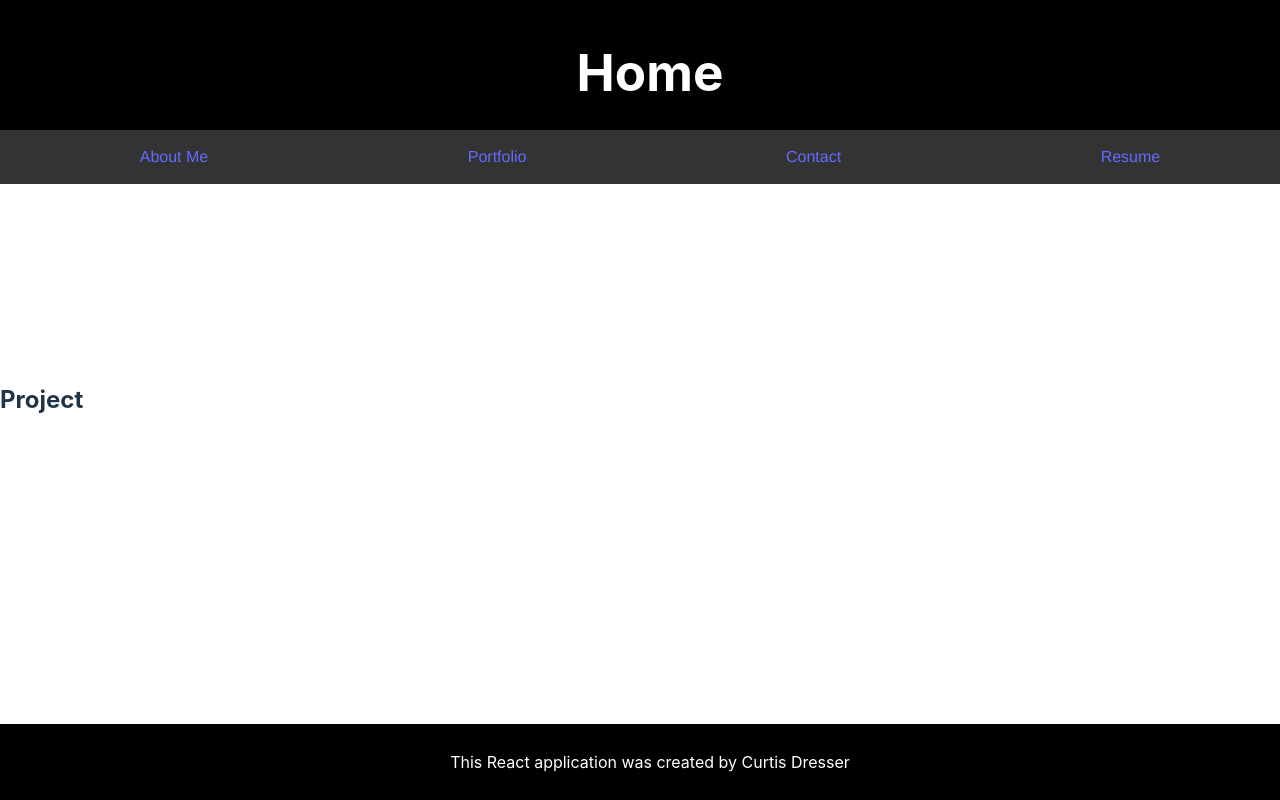
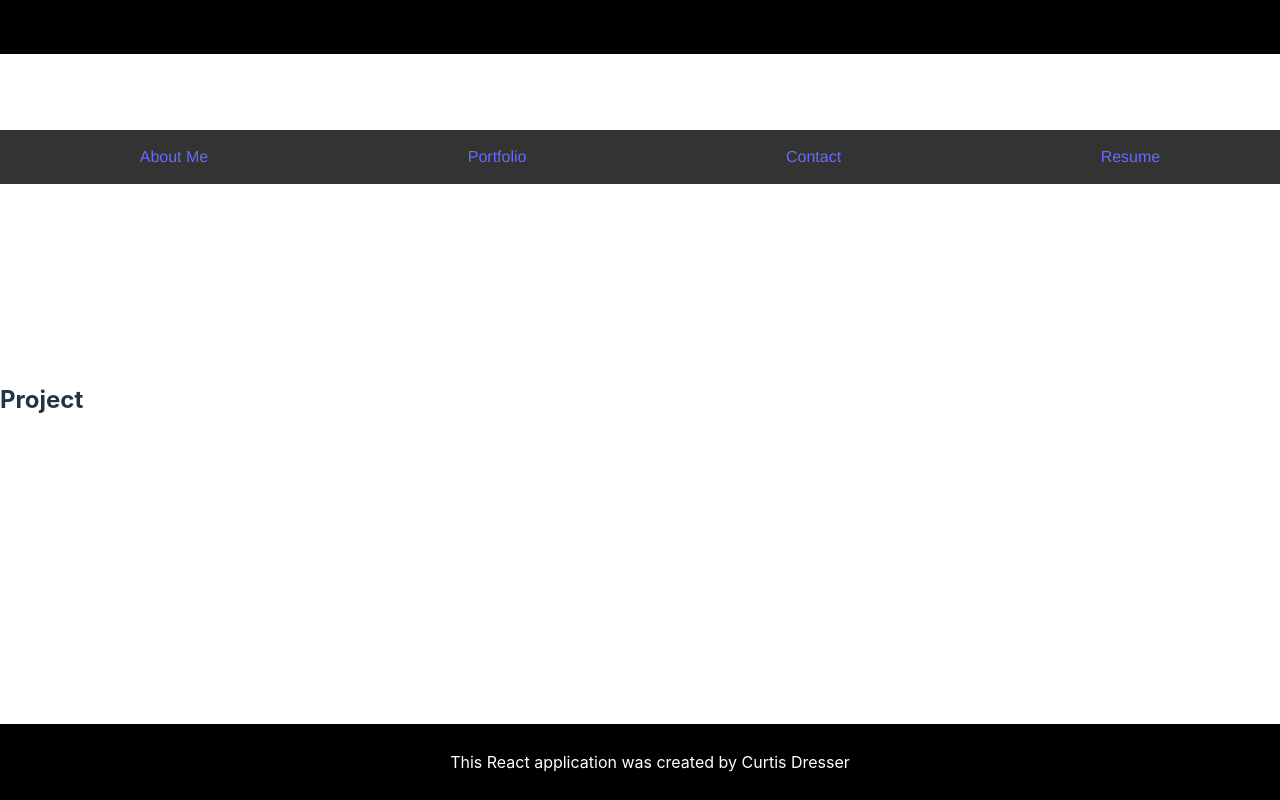
Before and after one commit to C-Dresser/coding-portfolio, a React (Vite) app in the folder portfolio/: page / in a window 1280 px wide. Built offline with nearby package versions, Linux system fonts and the light colour scheme.

Commit message:
updated header component to display the title of the current page

```diff
--- a/portfolio/src/components/Header.jsx
+++ b/portfolio/src/components/Header.jsx
@@ -14,9 +14,10 @@ const styles = {
 };
 
 function Header({ pageTitle }) {
+  const currentPage = window.location.pathname.split('/').pop();
     return (
       <header style={styles.header}>
-        <h1>Home</h1>
+        <h1>{currentPage}</h1>
       </header>
     );
   }
--- a/portfolio/src/components/Nav.jsx
+++ b/portfolio/src/components/Nav.jsx
@@ -21,7 +21,7 @@ export default function Nav() {
         }}
       >
         <div style={linkStyle}>
-          <a href="/pages/About.jsx">About Me</a>
+          <a href="/pages/About">About Me</a>
         </div>
         <div style={linkStyle}>
           <a href="/pages/Portfolio">Portfolio</a>
```
